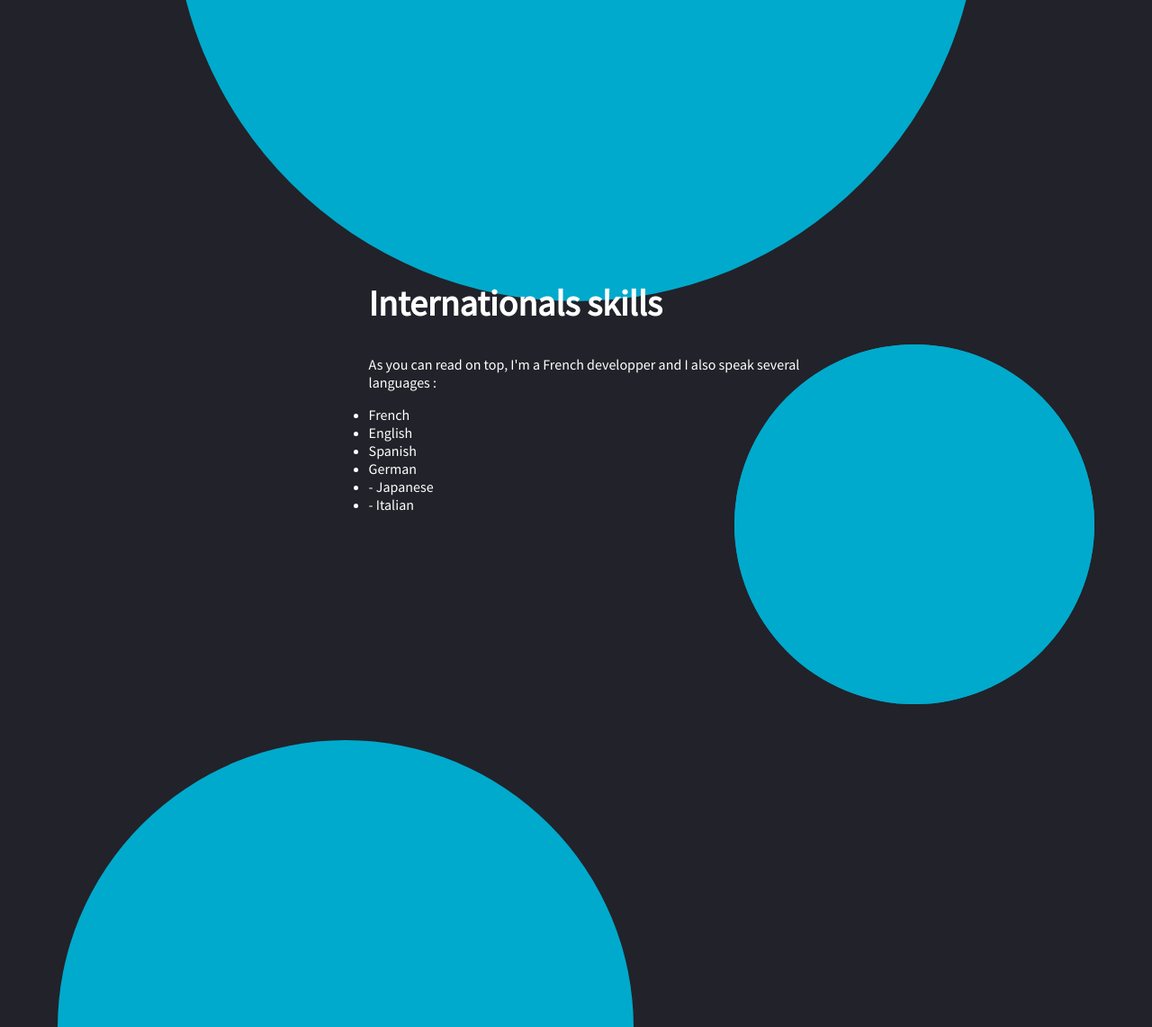
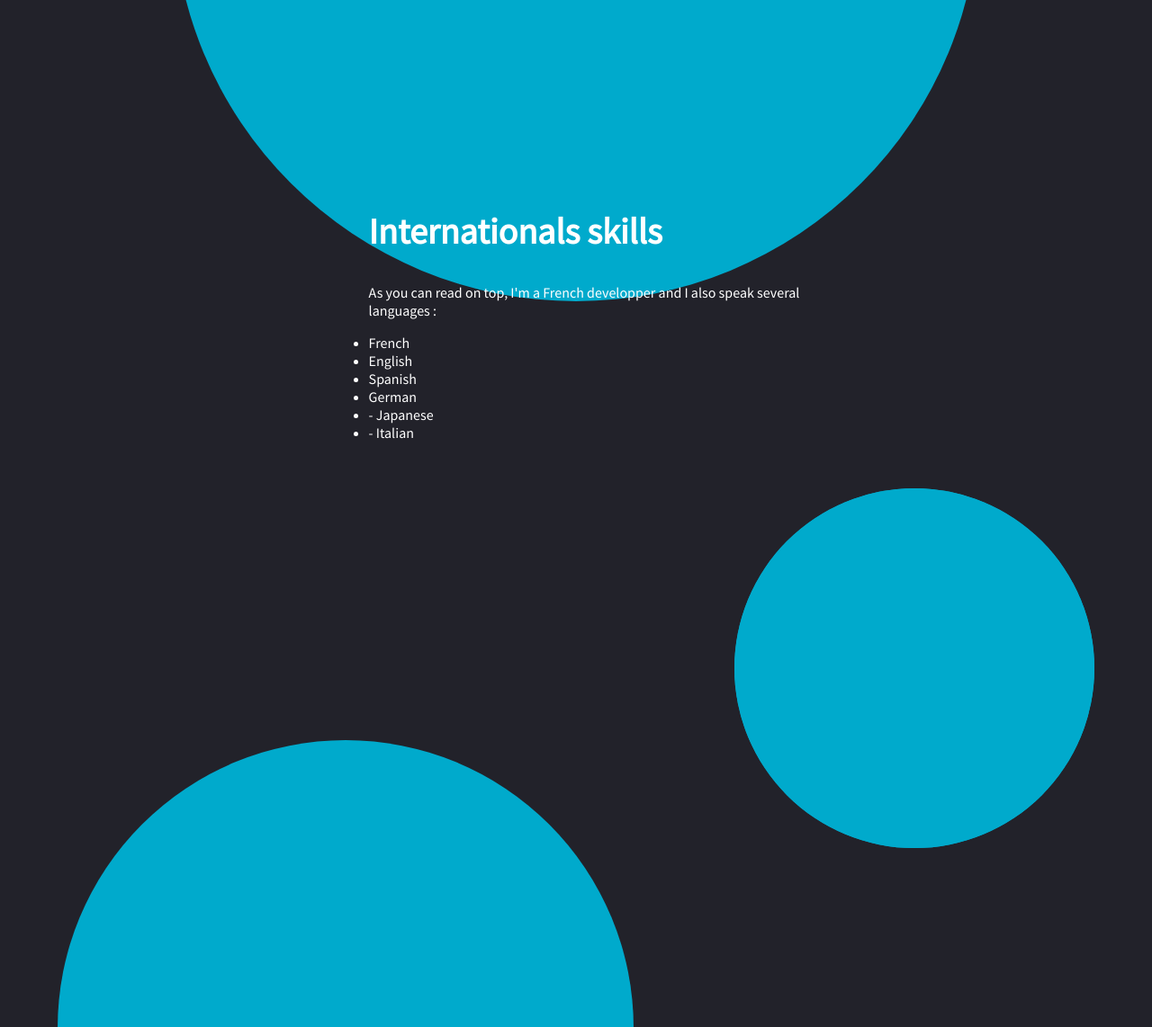
Before and after one commit to TheRedMineTheRedMine/tmp_portfolio, a PHP site: page / in a window 1280 px wide. Shown: the part 2241-3383 px from the top of the page at 90% size. Run offline with PHP 8.4, Linux system fonts and the light colour scheme.

Commit message:
Update style.css

```diff
--- a/assets/css/style.css
+++ b/assets/css/style.css
@@ -281,12 +281,12 @@ main section#lang .circle1 {
     height: 50vh;
     background: #0ac;
     border-radius: 50vw;
-    top: calc(320vh + 4em);
+    top: calc(340vh + 4em);
     right: 5vw;
 }
 
 main section#lang .text_content {
-    top: 315vh;
+    top: 305vh;
     left: 32vw;
 }
 
```
